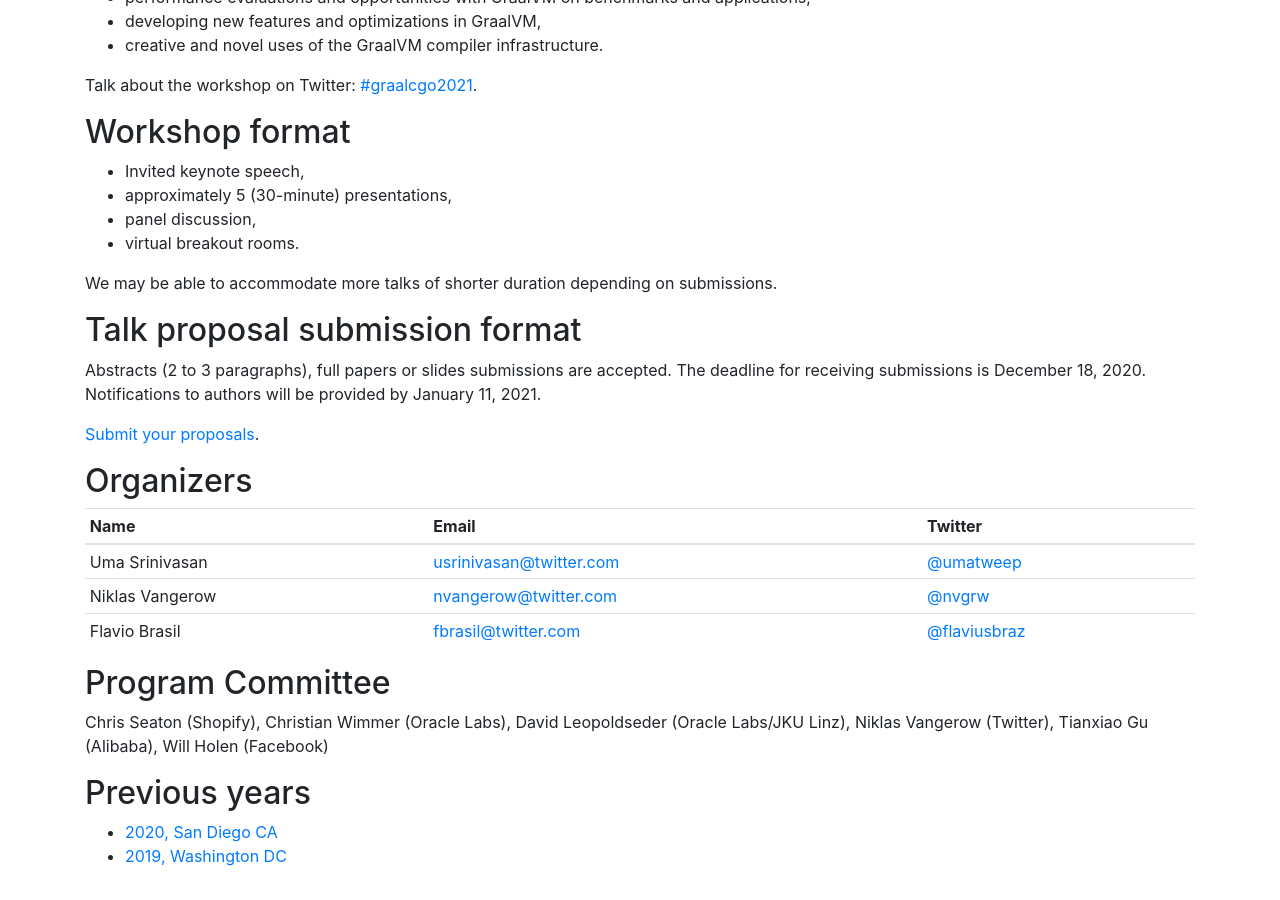
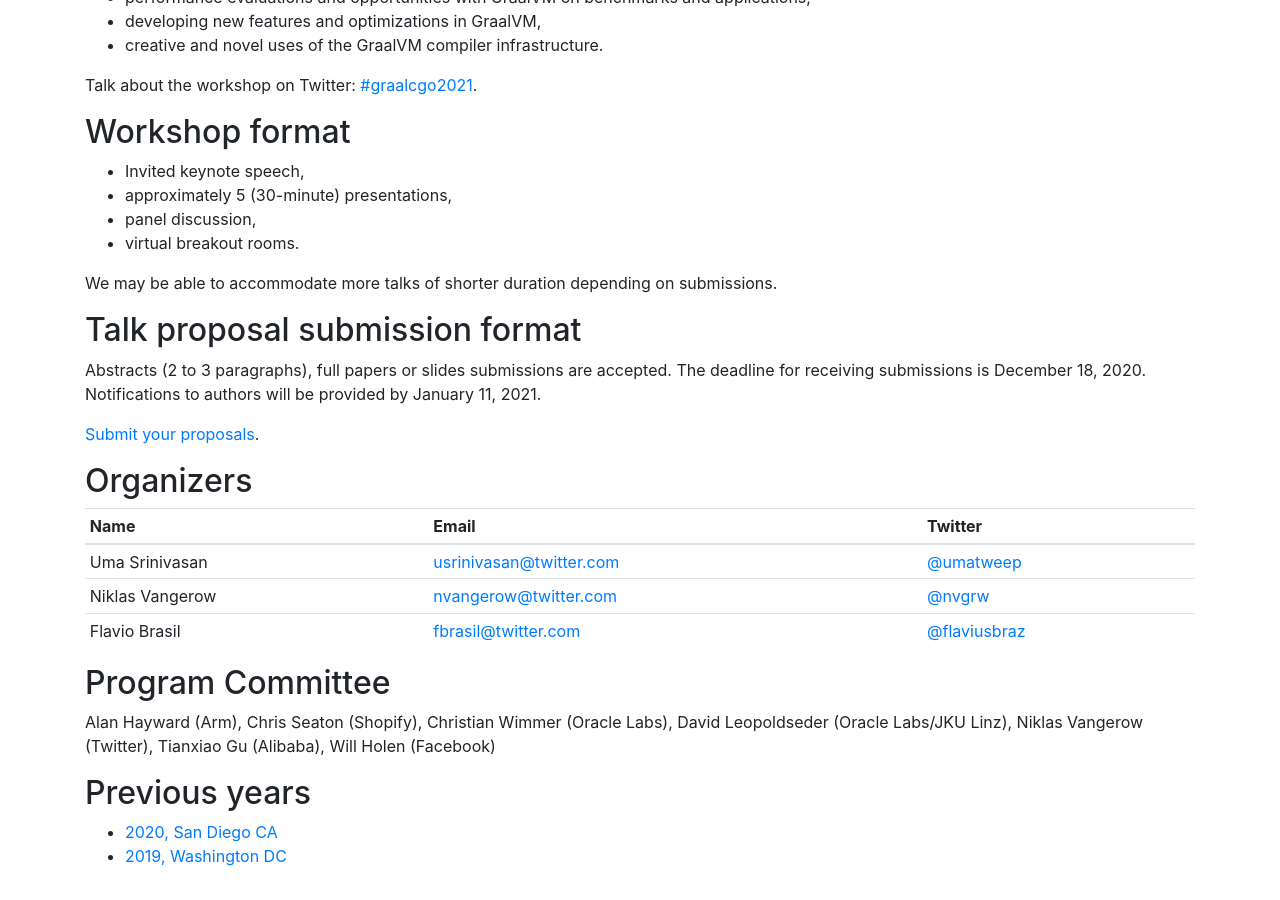
Before and after one commit to graalworkshop/graalworkshop.github.io, a Jekyll site: the page built from 2021/index.md, in a window 1280 px wide and 900 px high, scrolled down 661 px. Built offline with Jekyll 4.4.1, drawn with Linux system fonts in a browser that asks for light colours.

Commit message:
Update index.md

```diff
--- a/2021/index.md
+++ b/2021/index.md
@@ -45,7 +45,7 @@ Abstracts (2 to 3 paragraphs), full papers or slides submissions are accepted. T
 
 ## Program Committee
 
-Chris Seaton (Shopify), Christian Wimmer (Oracle Labs), David Leopoldseder (Oracle Labs/JKU Linz), Niklas Vangerow (Twitter), Tianxiao Gu (Alibaba), Will Holen (Facebook)
+Alan Hayward (Arm), Chris Seaton (Shopify), Christian Wimmer (Oracle Labs), David Leopoldseder (Oracle Labs/JKU Linz), Niklas Vangerow (Twitter), Tianxiao Gu (Alibaba), Will Holen (Facebook)
 
 ## Previous years
 
```
